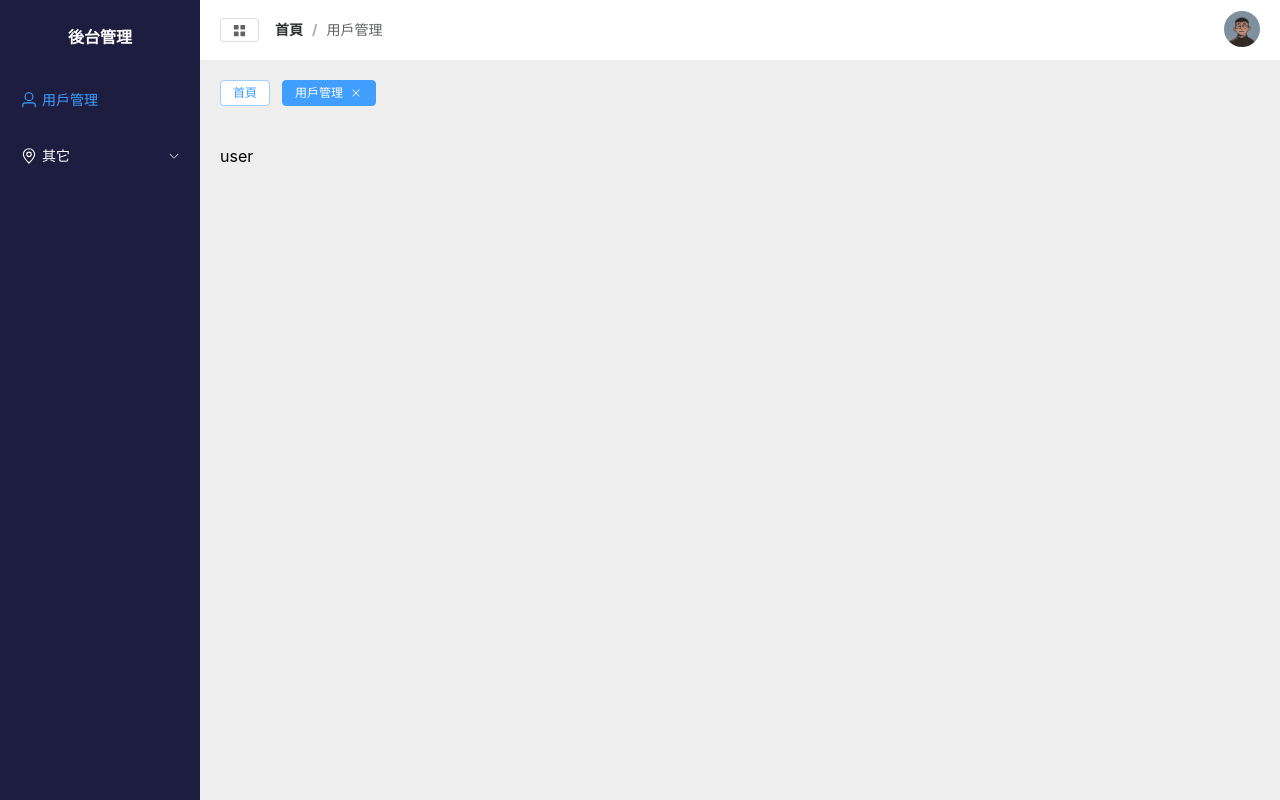
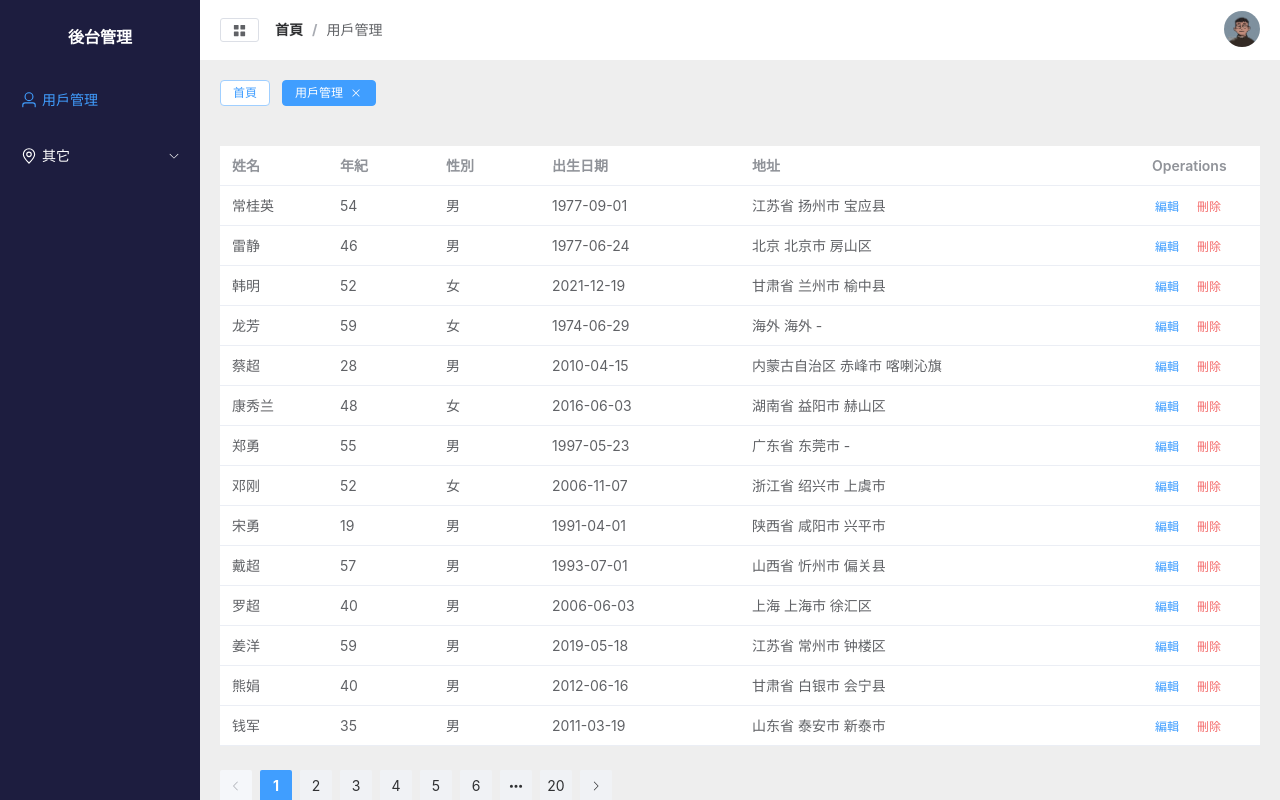
Before and after one commit to thisWeb1225/Vue3-CMS, a Vue app: page /#/home in a window 1280 px wide. Both pictures are taken after a click on the item "用戶管理". Built offline with nearby package versions, Linux system fonts and the light colour scheme.

Commit message:
add user data page

```diff
--- a/src/api/mockData/user.js
+++ b/src/api/mockData/user.js
@@ -5,6 +5,13 @@ function param2Obj(url) {
   if (!search) {
     return;
   }
+
+  /**
+   * 將雙引號替換為反斜線和雙引號的序列，以使JSON字串具有有效的引號格式。
+   * 將&符號替換為逗號和雙引號的序列，以將query string轉換為JSON字串中的一組鍵值對。
+   * 將等號替換為冒號，以將鍵和值分隔開
+   */
+
   return JSON.parse(
     '{"' +
       decodeURIComponent(search)
@@ -63,10 +70,18 @@ export default {
   // },
 
   getUserList: (config) => {
+    const { page = 1, limit = 20 } = param2Obj(config.url);
+    console.log(config.url);
+    console.log(param2Obj(config.url));
+    const pageList = List.filter(
+      (item, index) => index < limit * page && index >= limit * (page - 1)
+    );
     return {
       code: 200,
       data: {
-        list: List,
+        list: pageList,
+        count: List.length,
+        totalPage: List.length / pageList.lengthv,
       },
     };
   },
--- a/src/views/user/User.vue
+++ b/src/views/user/User.vue
@@ -1,23 +1,102 @@
 <template>
   <div>
-    user
+    <el-table
+      :data="list"
+      style="width: 100%"
+      height="600px"
+    >
+      <el-table-column
+        v-for="item in tableLabel"
+        :key="item.prop"
+        :label="item.label"
+        :prop="item.prop"
+        :width="item?.width"
+      />
+
+      <el-table-column
+        fixed="right"
+        label="Operations"
+        width="120"
+      >
+        <template #default>
+          <el-button
+            link
+            type="primary"
+            size="small"
+          >編輯</el-button>
+          <el-button
+            link
+            type="danger"
+            size="small"
+          >刪除</el-button>
+        </template>
+      </el-table-column>
+    </el-table>
+    <el-pagination
+      background
+      layout="prev, pager, next"
+      :total="config.total"
+      @current-change="changePage"
+    />
   </div>
 </template>
 
 <script setup>
-import { onMounted, getCurrentInstance } from 'vue';
+import { onMounted, getCurrentInstance, ref, reactive } from 'vue';
 
 const { proxy } = getCurrentInstance()
 
+const list = ref([]);
+const tableLabel = reactive([
+  {
+    prop: 'name',
+    label: '姓名'
+  },
+  {
+    prop: 'age',
+    label: '年紀'
+  },
+  {
+    prop: 'genderLabel',
+    label: '性別',
+  },
+  {
+    prop: 'birth',
+    label: '出生日期',
+    width: 200
+  },
+  {
+    prop: 'addr',
+    label: '地址',
+    width: 400,
+  }
+])
+
+const config = reactive({
+  total: 0,
+  page: 1,
+})
+
+const getUserData = async (config) => {
+    let res = await proxy.$api.getUserData(config);
+
+    config.total = res.count
+    list.value = res.list.map(item => {
+      item.genderLabel = item.gender === 0 ? '女' : '男';
+      return item;
+    });
+  }
+
 onMounted(() => {
-  const getUserData = async () => {
-    let res = await proxy.$api.getUserData()
-    console.log(res)
-  }
-  getUserData()
+  getUserData(config)
 })
+
+const changePage = (page) => {
+  config.page = page;
+  getUserData(config);
+}
 </script>
 
-<style lang="scss" scoped>
-
-</style>
+<style scoped>.el-pagination {
+  margin-top: 24px
+}</style>
```
Also changed, not shown: 1 other file (tests, documents, lock files or other folders).
